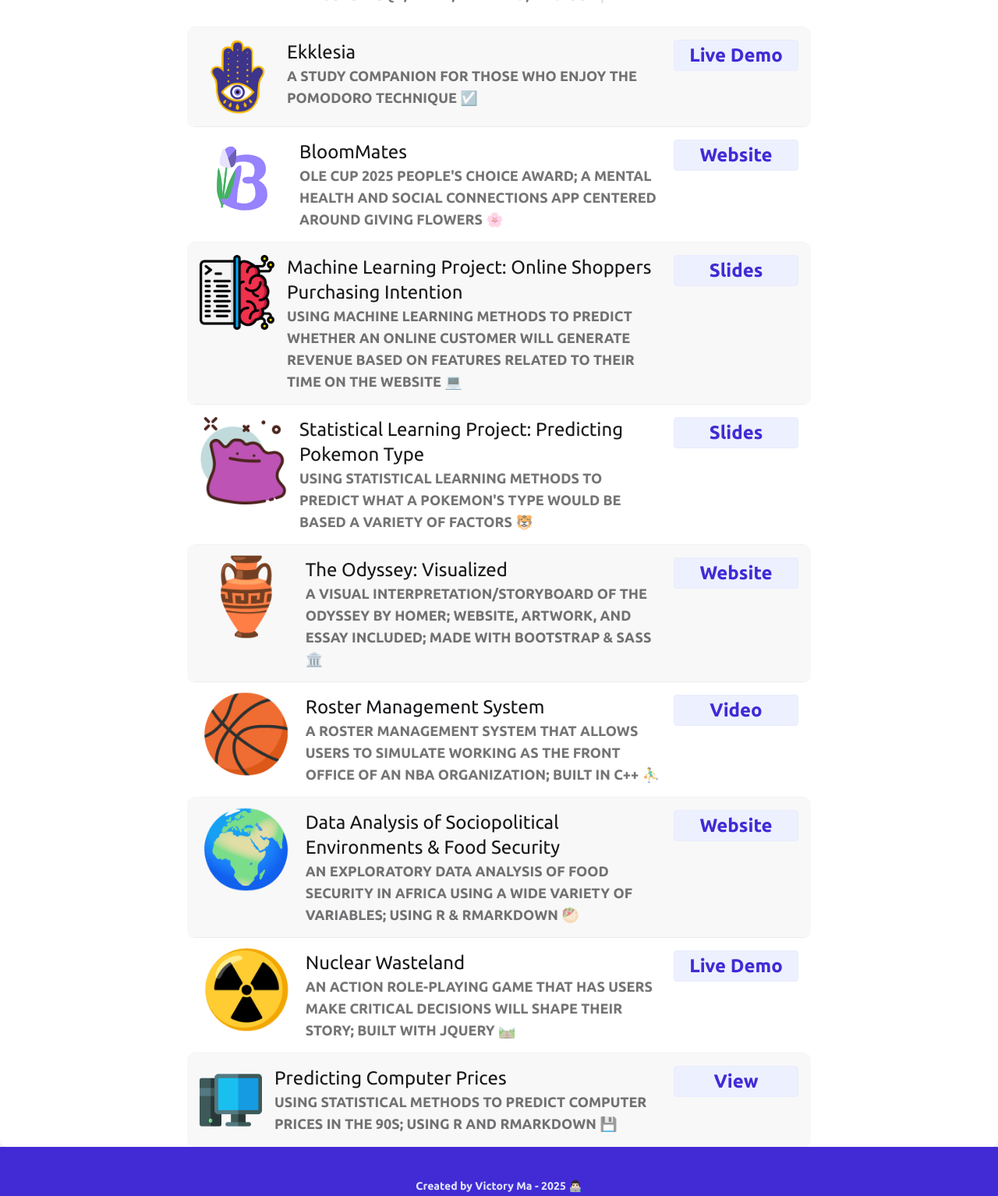
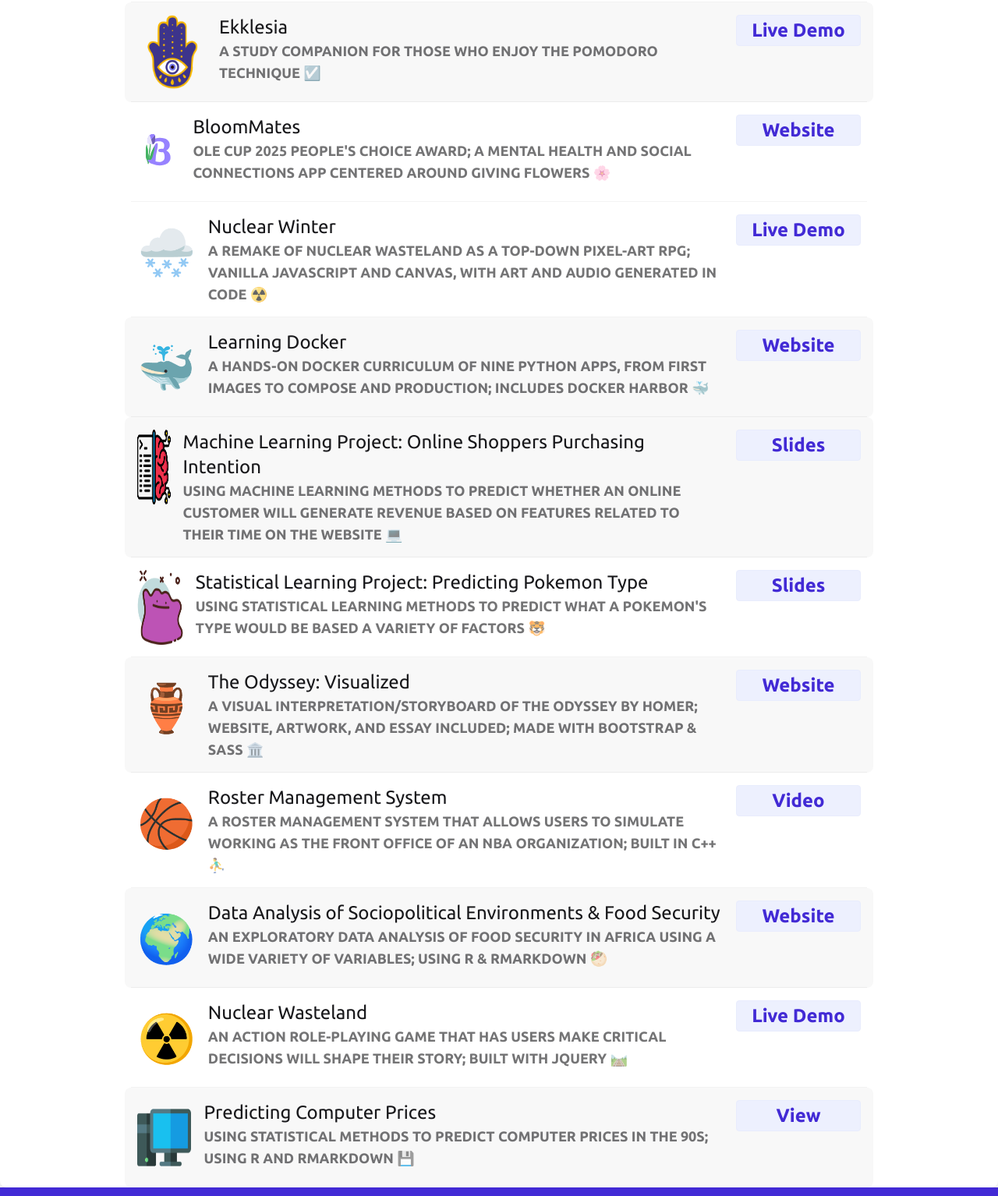
Before and after one commit to VictoryMa8/portfolio-v2, a plain HTML site: page projects.html in a window 1280 px wide. Shown: the part 201-1735 px from the top of the page at 78% size. Drawn offline with nearby package versions, Linux system fonts and the light colour scheme.

Commit message:
Added new projects and fixed styling

```diff
--- a/projects.html
+++ b/projects.html
@@ -76,131 +76,151 @@
     </div>
 
     <main class="grow">
-        <ul class="list bg-base-100 rounded-box shadow-md md:px-60">
+        <ul class="list bg-base-100 rounded-box shadow-md px-4 sm:px-8 lg:px-40">
 
-            <li class="list-row flex flex-col sm:flex-row">
-                <img class="size-32 rounded-box" src="./globe.svg" />
+            <li class="list-row flex flex-col sm:flex-row sm:items-center gap-4">
+                <div class="flex size-24 shrink-0 items-center justify-center">
+                    <img class="size-24 object-contain rounded-box" src="./globe.svg" alt="" />
+                </div>
                 <div class="grow min-w-0">
                     <div class="text-2xl">Vexillologists.com</div>
-
                     <div class="text-lg uppercase font-semibold opacity-60">An educational tool for those interested in
                         geopolotics; built with Django, PostgreSQL, HTMX, Tailwind, and GCP 🏳️</div>
                 </div>
-                <a href="https://vexillologists.com" target="_blank"><button
+                <a href="https://vexillologists.com" target="_blank" class="shrink-0"><button
                         class="btn btn-soft btn-primary text-2xl w-40">Live Demo</button></a>
             </li>
 
-
-            <li class="list-row flex flex-col sm:flex-row bg-base-200">
-                <img class="size-24 rounded-box" src="./ekklesia.png" />
+            <li class="list-row flex flex-col sm:flex-row sm:items-center gap-4 bg-base-200">
+                <div class="flex size-24 shrink-0 items-center justify-center">
+                    <img class="size-24 object-contain rounded-box" src="./ekklesia.png" alt="" />
+                </div>
                 <div class="grow min-w-0">
                     <div class="text-2xl">Ekklesia</div>
                     <div class="text-lg uppercase font-semibold opacity-60">A study companion for those who enjoy the
-                        pomodoro
-                        technique ☑️</div>
+                        pomodoro technique ☑️</div>
                 </div>
-                <a href="https://ekklesia-7ek1.onrender.com/" target="_blank"><button
+                <a href="https://ekklesia-7ek1.onrender.com/" target="_blank" class="shrink-0"><button
                         class="btn btn-soft btn-primary text-2xl w-40">Live Demo</button></a>
             </li>
 
-
-            <li class="list-row flex flex-col sm:flex-row">
-                <img class="size-28 rounded-box" src="./bloommates.svg" />
+            <li class="list-row flex flex-col sm:flex-row sm:items-center gap-4">
+                <div class="flex size-24 shrink-0 items-center justify-center">
+                    <img class="size-24 object-contain rounded-box" src="./bloommates.svg" alt="" />
+                </div>
                 <div class="grow min-w-0">
                     <div class="text-2xl">BloomMates</div>
                     <div class="text-lg uppercase font-semibold opacity-60">Ole Cup 2025 People's Choice Award; A mental
-                        health
-                        and social connections app centered around giving flowers 🌸
-                    </div>
+                        health and social connections app centered around giving flowers 🌸</div>
                 </div>
-                <a href="https://thebloommates.com/" target="_blank"><button
-                        class="btn btn-soft btn-primary w-40 text-2xl">Website</button></a>
+                <a href="https://linktr.ee/bloommates" target="_blank" class="shrink-0"><button
+                        class="btn btn-soft btn-primary text-2xl w-40">Website</button></a>
             </li>
 
-            <li class="list-row flex flex-col sm:flex-row bg-base-200">
-                <img class="size-24" src="brain.png">
+            <li class="list-row flex flex-col sm:flex-row sm:items-center gap-4">
+                <div class="flex size-24 shrink-0 items-center justify-center text-6xl leading-none">🌨️</div>
                 <div class="grow min-w-0">
-                    <div class="text-2xl">Machine Learning Project: Online Shoppers Purchasing Intention
-                    </div>
+                    <div class="text-2xl">Nuclear Winter</div>
+                    <div class="text-lg uppercase font-semibold opacity-60">A remake of Nuclear Wasteland as a top-down
+                        pixel-art RPG; vanilla JavaScript and Canvas, with art and audio generated in code ☢️</div>
+                </div>
+                <a href="https://victoryma8.github.io/nuclear-winter/" target="_blank" class="shrink-0"><button
+                        class="btn btn-soft btn-primary text-2xl w-40">Live Demo</button></a>
+            </li>
+
+            <li class="list-row flex flex-col sm:flex-row sm:items-center gap-4 bg-base-200">
+                <div class="flex size-24 shrink-0 items-center justify-center text-6xl leading-none">🐳</div>
+                <div class="grow min-w-0">
+                    <div class="text-2xl">Learning Docker</div>
+                    <div class="text-lg uppercase font-semibold opacity-60">A hands-on Docker curriculum of nine Python
+                        apps, from first images to Compose and production; includes Docker Harbor 🐳</div>
+                </div>
+                <a href="https://victoryma8.github.io/learning-docker/" target="_blank" class="shrink-0"><button
+                        class="btn btn-soft btn-primary text-2xl w-40">Website</button></a>
+            </li>
+
+            <li class="list-row flex flex-col sm:flex-row sm:items-center gap-4 bg-base-200">
+                <div class="flex size-24 shrink-0 items-center justify-center">
+                    <img class="size-24 object-contain rounded-box" src="brain.png" alt="" />
+                </div>
+                <div class="grow min-w-0">
+                    <div class="text-2xl">Machine Learning Project: Online Shoppers Purchasing Intention</div>
                     <div class="text-lg uppercase font-semibold opacity-60">Using machine learning methods to predict
                         whether an online customer will generate revenue based on features related to their time on the
                         website 💻</div>
                 </div>
-                <a href="vma-ml-presentation.pdf" target="_blank"><button
-                        class="btn btn-soft btn-primary w-40 text-2xl">Slides</button></a>
+                <a href="vma-ml-presentation.pdf" target="_blank" class="shrink-0"><button
+                        class="btn btn-soft btn-primary text-2xl w-40">Slides</button></a>
             </li>
 
-            <li class="list-row flex flex-col sm:flex-row">
-                <img class="size-28" src="avatar.png">
+            <li class="list-row flex flex-col sm:flex-row sm:items-center gap-4">
+                <div class="flex size-24 shrink-0 items-center justify-center">
+                    <img class="size-24 object-contain rounded-box" src="avatar.png" alt="" />
+                </div>
                 <div class="grow min-w-0">
-                    <div class="text-2xl">Statistical Learning Project: Predicting Pokemon Type
-                    </div>
+                    <div class="text-2xl">Statistical Learning Project: Predicting Pokemon Type</div>
                     <div class="text-lg uppercase font-semibold opacity-60">Using statistical learning methods to
                         predict what a Pokemon's type would be based a variety of factors 🐯</div>
                 </div>
-                <a href="vma-pokemon-presentation.pdf" target="_blank"><button
-                        class="btn btn-soft btn-primary w-40 text-2xl">Slides</button></a>
+                <a href="vma-pokemon-presentation.pdf" target="_blank" class="shrink-0"><button
+                        class="btn btn-soft btn-primary text-2xl w-40">Slides</button></a>
             </li>
 
-            <li class="list-row flex flex-col sm:flex-row bg-base-200">
-                <div class="text-8xl">🏺</div>
+            <li class="list-row flex flex-col sm:flex-row sm:items-center gap-4 bg-base-200">
+                <div class="flex size-24 shrink-0 items-center justify-center text-6xl leading-none">🏺</div>
                 <div class="grow min-w-0">
                     <div class="text-2xl">The Odyssey: Visualized</div>
                     <div class="text-lg uppercase font-semibold opacity-60">A visual interpretation/storyboard of The
-                        Odyssey by
-                        Homer;
-                        website, artwork, and essay included; made with Bootstrap & Sass 🏛️</div>
+                        Odyssey by Homer; website, artwork, and essay included; made with Bootstrap & Sass 🏛️</div>
                 </div>
-                <a href="https://victoryma8.github.io/the-odyssey/" target="_blank"><button
-                        class="btn btn-soft btn-primary w-40 text-2xl">Website</button></a>
+                <a href="https://victoryma8.github.io/the-odyssey/" target="_blank" class="shrink-0"><button
+                        class="btn btn-soft btn-primary text-2xl w-40">Website</button></a>
             </li>
 
-            <li class="list-row flex flex-col sm:flex-row">
-                <div class="text-8xl">🏀</div>
+            <li class="list-row flex flex-col sm:flex-row sm:items-center gap-4">
+                <div class="flex size-24 shrink-0 items-center justify-center text-6xl leading-none">🏀</div>
                 <div class="grow min-w-0">
                     <div class="text-2xl">Roster Management System</div>
                     <div class="text-lg uppercase font-semibold opacity-60">A roster management system that allows users
-                        to
-                        simulate working as the front office of an NBA organization; built in C++ ⛹️‍♂️</div>
+                        to simulate working as the front office of an NBA organization; built in C++ ⛹️‍♂️</div>
                 </div>
-                <a href="./p-5.html" target="_blank"><button
-                        class="btn btn-soft btn-primary w-40 text-2xl">Video</button></a>
+                <a href="./p-5.html" target="_blank" class="shrink-0"><button
+                        class="btn btn-soft btn-primary text-2xl w-40">Video</button></a>
             </li>
 
-            <li class="list-row flex flex-col sm:flex-row bg-base-200">
-                <div class="text-8xl">🌍</div>
+            <li class="list-row flex flex-col sm:flex-row sm:items-center gap-4 bg-base-200">
+                <div class="flex size-24 shrink-0 items-center justify-center text-6xl leading-none">🌍</div>
                 <div class="grow min-w-0">
-                    <div class="text-2xl">Data Analysis of Sociopolitical Environments & Food Security
-                    </div>
+                    <div class="text-2xl">Data Analysis of Sociopolitical Environments & Food Security</div>
                     <div class="text-lg uppercase font-semibold opacity-60">An exploratory data analysis of food
                         security in Africa using a wide variety of variables; using R & RMarkdown 🥙</div>
                 </div>
-                <a href="vma-camilli-food.html" target="_blank"><button
-                        class="btn btn-soft btn-primary w-40 text-2xl">Website</button></a>
+                <a href="vma-camilli-food.html" target="_blank" class="shrink-0"><button
+                        class="btn btn-soft btn-primary text-2xl w-40">Website</button></a>
             </li>
 
-            <li class="list-row flex flex-col sm:flex-row">
-                <div class="text-8xl">☢️</div>
+            <li class="list-row flex flex-col sm:flex-row sm:items-center gap-4">
+                <div class="flex size-24 shrink-0 items-center justify-center text-6xl leading-none">☢️</div>
                 <div class="grow min-w-0">
-                    <div class="text-2xl">Nuclear Wasteland
-                    </div>
+                    <div class="text-2xl">Nuclear Wasteland</div>
                     <div class="text-lg uppercase font-semibold opacity-60">An action role-playing game that has users
                         make critical decisions will shape their story; built with jQuery 🛤️</div>
                 </div>
-                <a href="p-7.html" target="_blank"><button class="btn btn-soft btn-primary w-40 text-2xl">Live
-                        Demo</button></a>
+                <a href="p-7.html" target="_blank" class="shrink-0"><button
+                        class="btn btn-soft btn-primary text-2xl w-40">Live Demo</button></a>
             </li>
 
-            <li class="list-row flex flex-col sm:flex-row bg-base-200">
-                <img class="w-20" src="computer.png">
+            <li class="list-row flex flex-col sm:flex-row sm:items-center gap-4 bg-base-200">
+                <div class="flex size-24 shrink-0 items-center justify-center">
+                    <img class="size-24 object-contain rounded-box" src="computer.png" alt="" />
+                </div>
                 <div class="grow min-w-0">
-                    <div class="text-2xl">Predicting Computer Prices
-                    </div>
+                    <div class="text-2xl">Predicting Computer Prices</div>
                     <div class="text-lg uppercase font-semibold opacity-60">Using statistical methods to predict
                         computer prices in the 90s; using R and RMarkdown 💾</div>
                 </div>
-                <a href="vma-given-90s-computers.pdf" target="_blank"><button
-                        class="btn btn-soft btn-primary w-40 text-2xl">View</button></a>
+                <a href="vma-given-90s-computers.pdf" target="_blank" class="shrink-0"><button
+                        class="btn btn-soft btn-primary text-2xl w-40">View</button></a>
             </li>
 
         </ul>
```
